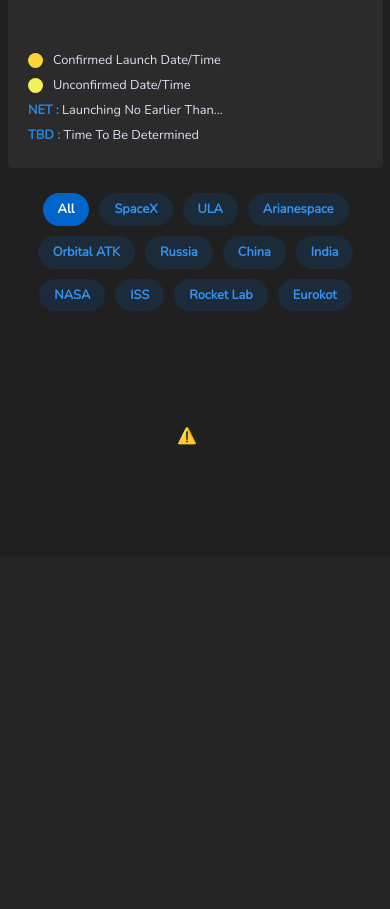
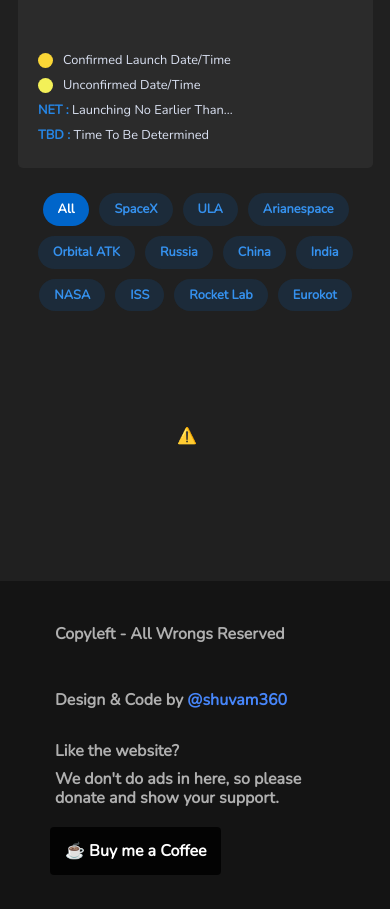
Before and after one commit to GeekBoySupreme/Artemis, a PHP site: page /index.html in a window 390 px wide. Shown: the part 347-1256 px from the top of the page. Before the commit the page ends 792 px from the top, so only its background shows below. Run offline with PHP 8.4, Linux system fonts and the light colour scheme; some libraries are stand-ins or nearby versions.

Commit message:
Adding Footer

```diff
--- a/index.html
+++ b/index.html
@@ -9,6 +9,7 @@
 	  <meta name="viewport" content="width=device-width, initial-scale=1">
 
 	  <script src="https://kit.fontawesome.com/622afd0c30.js" crossorigin="anonymous"></script>
+	  <link href="https://cdnjs.cloudflare.com/ajax/libs/twitter-bootstrap/4.4.0/css/bootstrap-grid.css" rel="stylesheet"/>
 	  <link  rel="stylesheet" href="styles.css" />
 
 	</head>
@@ -17,11 +18,10 @@
 		<header id="header" class="site-header">
 			<div class="nav-inner">
 				<div id="logo">
-					<!--<img src="sss"/>-->
+					Artemis
 				</div>
 				<div class="header-content">
 					<div class="header-top">
-
 					</div>
 
 					<nav id="main-navigation" class="site-navigation">
@@ -84,6 +84,27 @@
 
 		</div>
 
+		<footer id="footer" class="site-footer">
+			<div class="container">
+				<div class="row">
+					<div class="col-lg-6 col-md-6 col-sm-6 col-xs-12">
+						<br>
+						<h4 class="white-text">Copyleft - All Wrongs Reserved</h4>
+					</div>
+					<div class="col-lg-6 col-md-6 col-sm-6 col-xs-12">
+						<br>
+						<h4 class="white-text">Design & Code by <a class="rocket-link" href="https://twitter.com/@shuvam360" target="blank">@shuvam360</a></h4>
+						<p>&nbsp;</p>
+						<h4 class="white-text">Like the website?</h4>
+						<h4 class="white-text move-up">We don't do ads in here, so please donate and show your support.</h4>
+						<button class="coffee-button">☕ Buy me a Coffee</button>
+						<br>
+						<br>
+					</div>
+				</div>
+			</div>
+		</footer>
+
 
 
 	<script type="text/javascript" src="scripts.js"></script>
--- a/styles.css
+++ b/styles.css
@@ -19,6 +19,11 @@
 body {
   margin: 0;
   background-color: rgb(32, 32, 32);
+}
+
+.rocket-link {
+  text-decoration: none;
+  color: rgb(71, 134, 250);
 }
 
 /**
@@ -858,6 +863,19 @@
 
 .mobile-navigation {
   width: 100%;
+}
+
+@keyframes fadeIn {
+  from {
+    position: relative;
+    top: 20px;
+    opacity: 0;
+  }
+  to {
+    position: relative;
+    top: 0px;
+    opacity: 1;
+  }
 }
 
 @media (max-width: 600px) {
@@ -874,6 +892,7 @@
     top: 54px;
     z-index: 9999;
     width: 100%;
+    animation: fadeIn 0.3s;
   }
 }
 
@@ -1481,6 +1500,11 @@
 }
 
 .launch p.agency {
+  padding: 3px 7px;
+  font-weight: 500;
+  color: rgb(223, 41, 72);
+  background: rgba(236, 54, 84, 0.11);
+  border-radius: 50px;
   padding-right: 5px;
   margin: 0 0 5px 0;
   font-size: 0.75em;
@@ -1638,13 +1662,24 @@
 
 /*------------  Footer -------------*/
 #footer {
-  position: fixed;
   bottom: 0;
   width: 100%;
   margin-top: 25px;
-
-  background-color: #5B709F;
-
+  padding: 10px;
+  min-height: 50px;
+  background-color: rgb(20, 20, 20);
+}
+
+.white-text {
+  color: rgb(175, 175, 175);
+}
+.move-up {
+  margin-top: -10px;
+}
+
+#footer .coffee-button {
+  position: relative;
+  left: 20px;
 }
 
 @media (max-width: 768px) {
```
